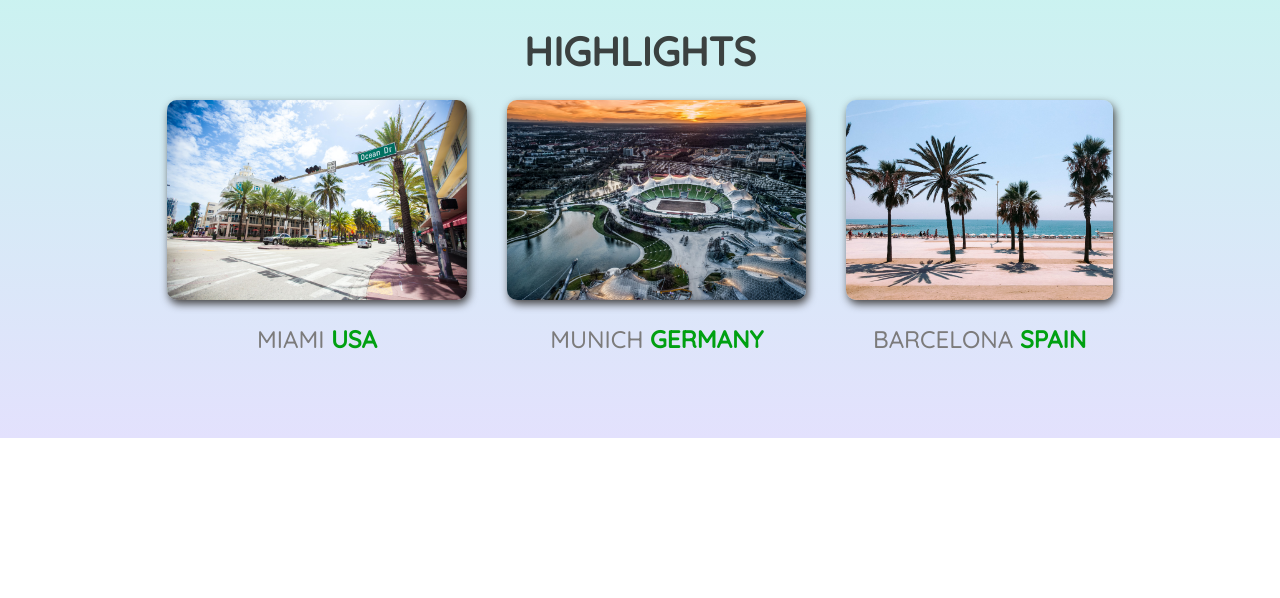
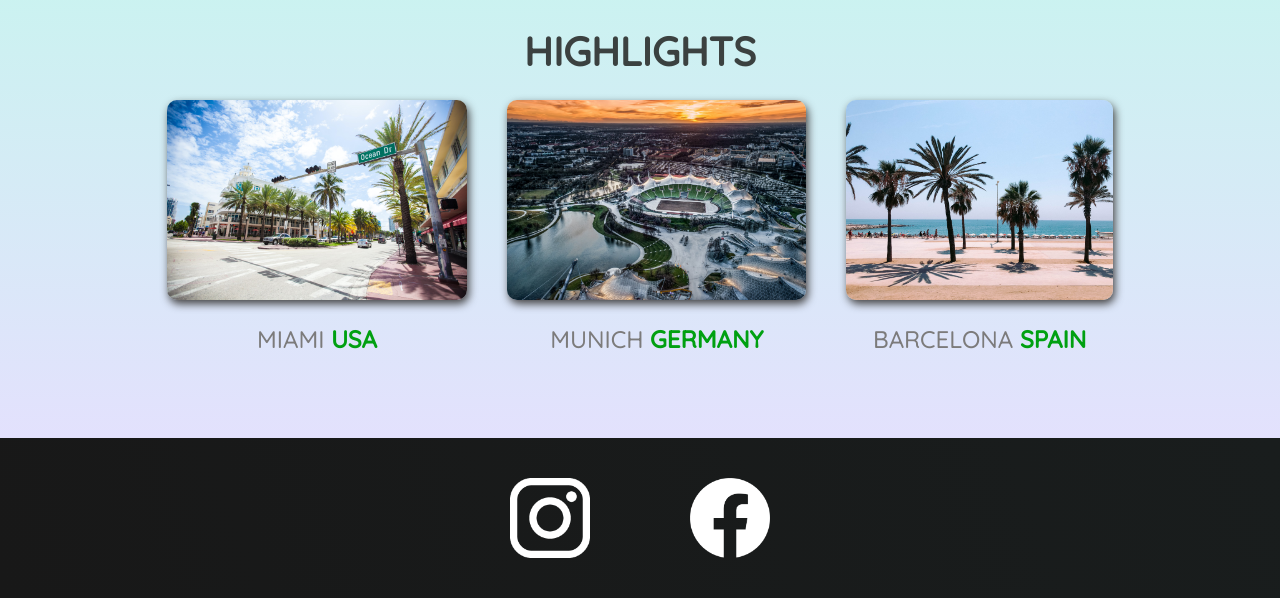
Before and after one commit to Oleksandr1317/Travel-Page-HTML-CSS-, a plain HTML site: page index.html in a window 1280 px wide. Shown: the part 822-1420 px from the top of the page. Before the commit the page ends 1260 px from the top, so only its background shows below. Drawn offline with Linux system fonts and the light colour scheme.

Commit message:
Finished creating footer section

```diff
--- a/index.html
+++ b/index.html
@@ -48,6 +48,15 @@
         </ul>
       </section>
     </main>
-    <footer></footer>
+    <footer>
+      <ul>
+        <li><a href="https://www.instargam.com">
+          <img src="/images/icons/insta.png" alt="instargam" />
+        </a></li>
+        <li><a href="https://www.facebook.com">
+          <img src="/images/icons/facebook.png" alt="facebook" />
+        </a></li>
+      </ul>
+    </footer>
   </body>
 </html>
--- a/shared.css
+++ b/shared.css
@@ -52,3 +52,24 @@ body {
     color: rgb(77, 77, 77);
     background-color: rgb(245, 251, 0);
   }
+
+  footer {
+    background: linear-gradient(70deg, rgb(24,24,24), rgb(25,29,29));
+  }
+
+  footer ul {
+    display: flex;
+    justify-content: center;
+    padding: 40px;
+  }
+
+  footer li{
+    width: 80px;
+    height: 80px;
+    margin: 0 50px ;
+  }
+
+  footer img {
+    width: 100%;
+    height: 100%;
+  }
```
